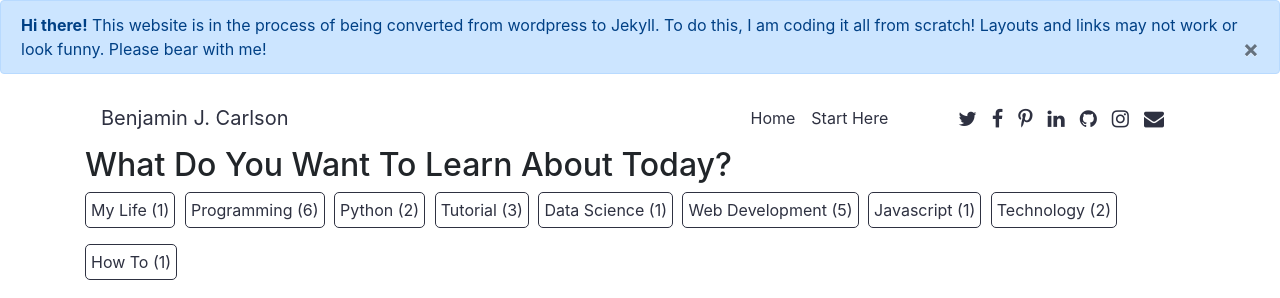
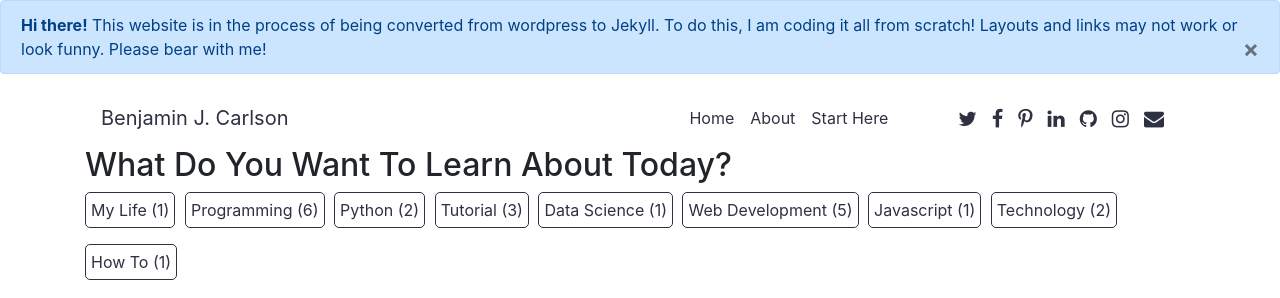
Before and after one commit to bjcarlson42/blog-website-template-jekyll, a Jekyll site: the page built from blog/start-here.html, in a window 1280 px wide. Shown: the top 298 px of the page. Built offline with Jekyll 4.4.1, drawn with Linux system fonts in a browser that asks for light colours.

Commit message:
switched email to bjcarlson42@gmail.com

```diff
--- a/_includes/nav.html
+++ b/_includes/nav.html
@@ -78,6 +78,9 @@
                 </div>
             </li> -->
             <li class="nav-item">
+                <a class="nav-link" href="{{ site.baseurl }}/#about" target="_blank">About</a>
+            </li>
+            <li class="nav-item">
                 <a class="nav-link" href="{{ site.baseurl }}/blog/start-here" style="padding-right: 70px;">Start Here</a>
             </li>
             <div class="links">
@@ -94,7 +97,7 @@
                     </li>
                     <li><a href="https://www.instagram.com/bencarlsonblog/" target="_blank"><i
                                 class="fa fa-instagram"></i></a></li>
-                    <li><a href="mailto:benc@benjamincarlson.net" target="_blank"><i class="fa fa-envelope"></i></a>
+                    <li><a href="mailto:bjcarlson42@gmail.com" target="_blank"><i class="fa fa-envelope"></i></a>
                     </li>
                 </ul>
             </div>
--- a/index.html
+++ b/index.html
@@ -46,7 +46,7 @@
                                     class="fa fa-file-pdf-o"></i></a></div>
                     </li>
                     <li>
-                        <div class="grow"><a href="mailto:benc@benjamincarlson.net" target="_blank"><i
+                        <div class="grow"><a href="mailto:bjcarlson42@gmail.com" target="_blank"><i
                                     class="fa fa-envelope"></i></a>
                         </div>
                     </li>
@@ -115,7 +115,7 @@
                 <div class="div3-freelance" data-aos="fade-up" data-aos-delay="400">
                     <h3>Contact</h3>
                     <p>Send me a message here.</p>
-                    <a href="mailto:benc@benjamincarlson.net"><input class="btn btn-primary" type="button"
+                    <a href="mailto:bjcarlson42@gmail.com"><input class="btn btn-primary" type="button"
                             value="Send Message"></a>
                 </div>
             </div>
```
